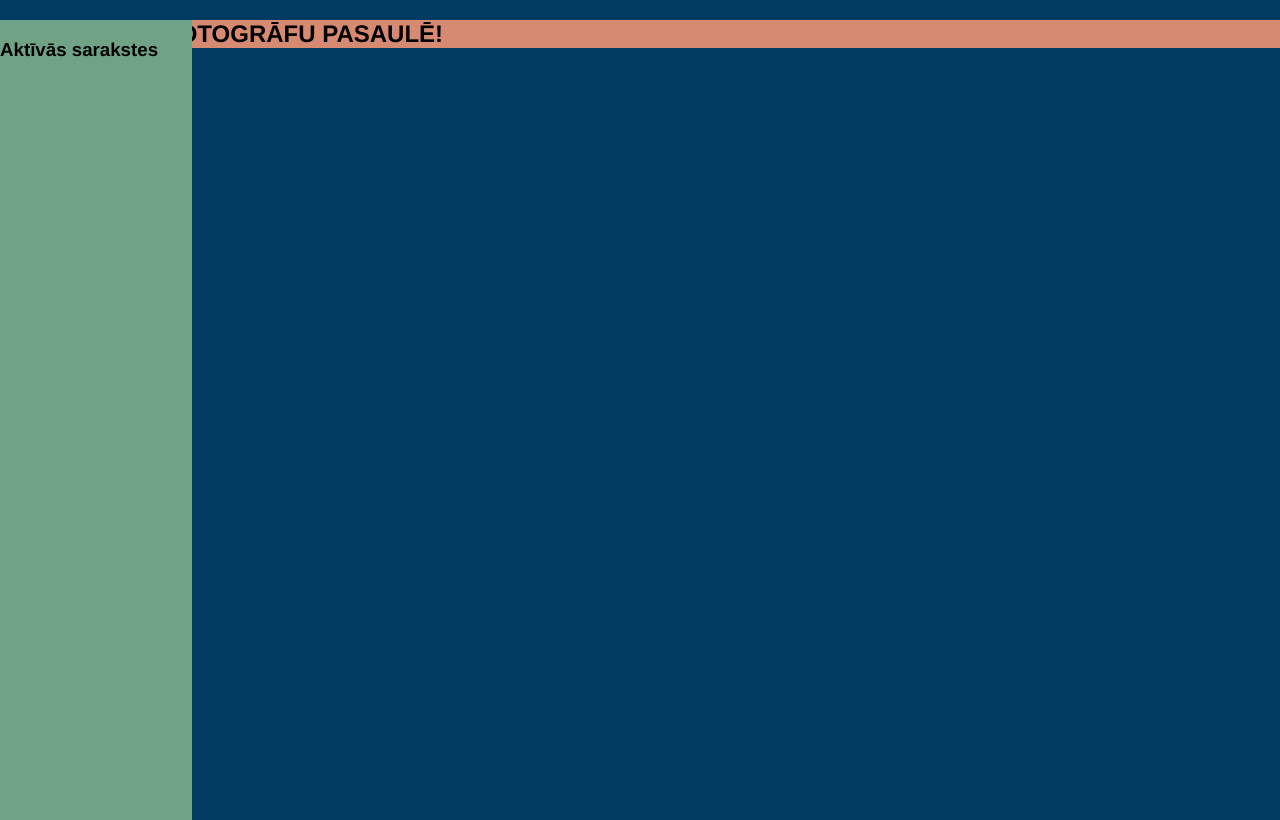
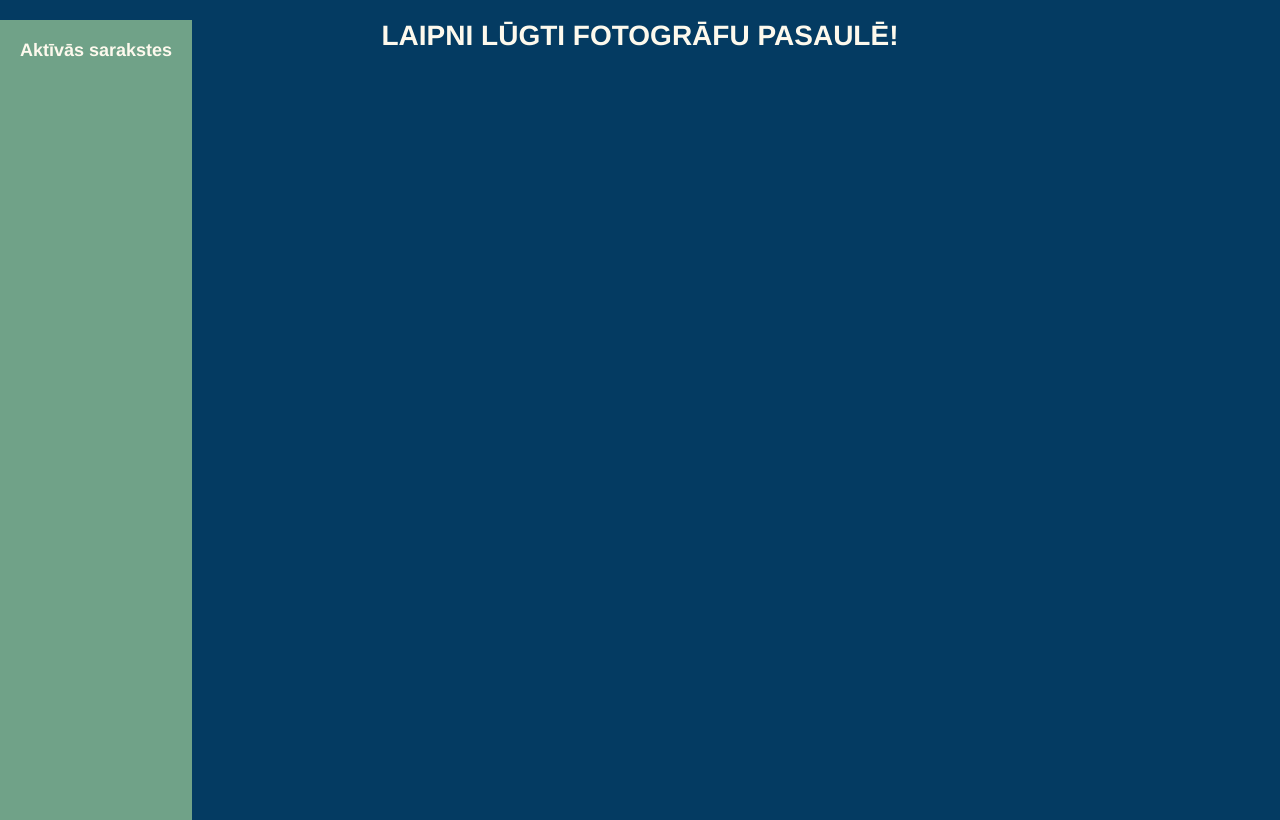
Before and after one commit to elaraisav/26_pit-projekts_rtu, a Django app: page /sakumlapa/ in a window 1280 px wide. Shown: the part 100-920 px from the top of the page. Run offline with Django 5.2, Linux system fonts and the light colour scheme.

Commit message:
Maza izmaiņa

```diff
--- a/testsite/static/testsite/main-page.css
+++ b/testsite/static/testsite/main-page.css
@@ -50,6 +50,8 @@ body{
     background-color: #FDF9ED;
     /* Jāpamaina searchbar, lai būtu centra pozīcijā */
 }
+/* Meklēšanas poga */
+
 .topbar-form button{
     width: auto;
     height: 25px;
@@ -72,22 +74,43 @@ body{
     background-color: #031D44;
     cursor: pointer;
 }
-
 .topbar button:hover{
     background-color: #D68A71;
 }
-
+/* konteineris, kur pārējie lapas elementi atrodas */
 .mainpage{
     width: 100%;
     height: 100%;
-    background-color: #D68A71;
-    margin: 0;
+    /* background-color: #D68A71; */
+    /* margin: 0;*/
     /* position: fixed;*/
 }
-
+/* Sāna sadaļa ar pieejamam sarakstēm */
 .sidebar{
     width: 15%;
     height: 100%;
     background-color: #70A288;
     position: absolute;
 }
+h3{
+    /* pagaidu vērt, obligāti izmainīt */
+    margin-top: 20px;
+    margin-bottom: 15px;
+    font-size: 18px;
+    font-weight: bold;
+    text-align: center;
+    color:#FDF9ED;
+}
+/* Sadaļa ar fotogrāfu bildēm pa kategorijām */
+.mainpage-photos{
+
+}
+h2{
+    /* pagaidu vērt, obligāti izmainīt */
+    margin-top: 20px;
+    margin-bottom: 15px;
+    font-size: 28px;
+    font-weight: bold;
+    text-align: center;
+    color:#FDF9ED;
+}
```
